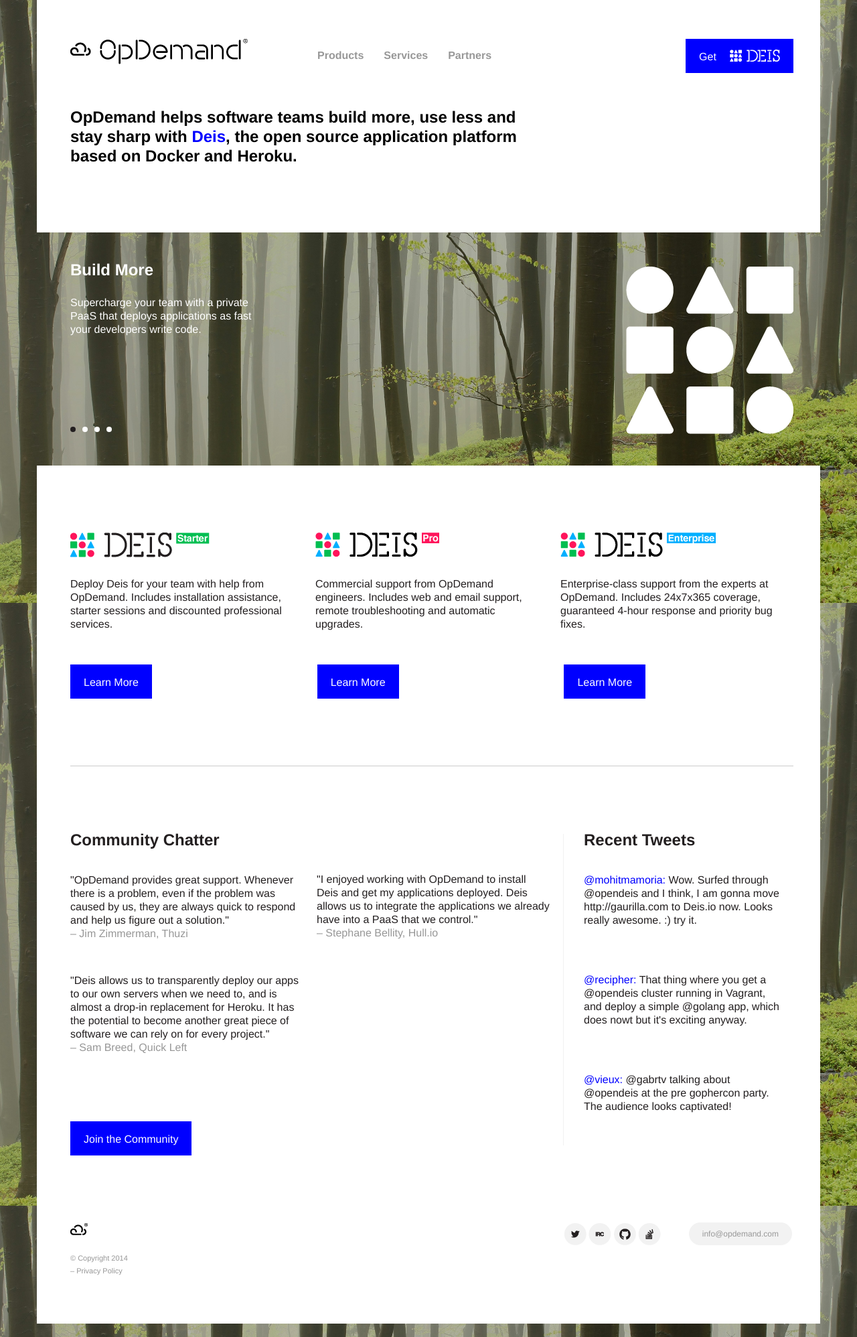
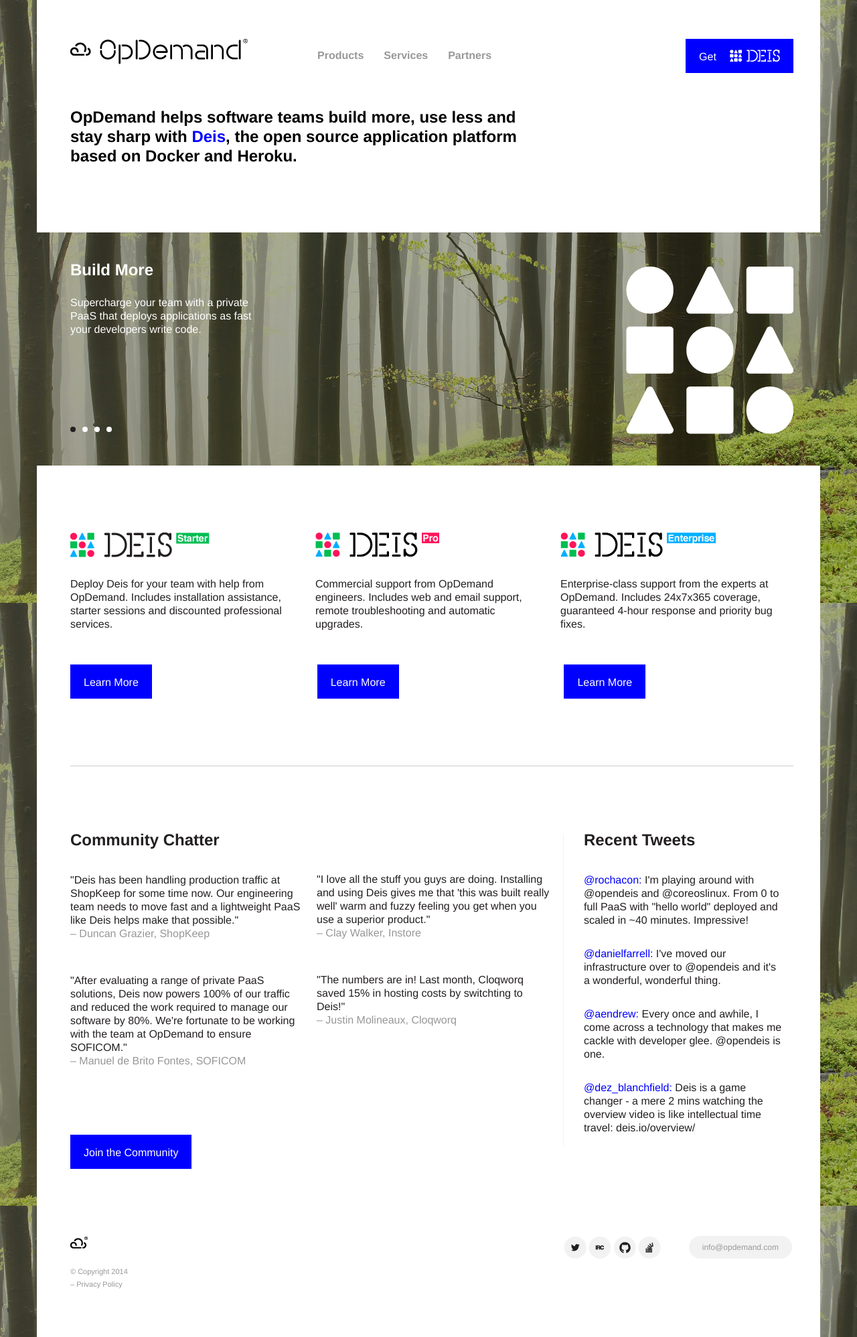
Before and after one commit to gpxl/opdemand.com, a Jekyll site: the page built from index.html, in a window 1280 px wide. Shown: the whole page at 67% size. Built offline with Jekyll 4.4.1, drawn with Linux system fonts in a browser that asks for light colours; nearby versions of some CDN libraries; Markdown is read by kramdown in place of the engine named in the settings.

Commit message:
chore(index): update chatter and tweets

```diff
--- a/css/main.css
+++ b/css/main.css
@@ -109,9 +109,9 @@
 .community .community-item .community-button:last-of-type{margin-right:0}
 .community .community-item .community-tweets{width:300px;height:465px;padding-left:30px;border-left:1px solid #f2f2f2}
 .community .community-item .community-tweets h2{margin-bottom:30px}
-.community .community-item .community-tweets p{margin:0 0 50px 0}
-.community .community-item .community-tweets p:nth-child(2){margin-bottom:69px}
-.community .community-item .community-tweets p:nth-child(3){margin-bottom:69px}
+.community .community-item .community-tweets p{margin:0 0 30px 0}
+.community .community-item .community-tweets p:nth-child(2){margin-bottom:30px}
+.community .community-item .community-tweets p:nth-child(3){margin-bottom:30px}
 .community .community-item .community-tweets p .tweet-author{color:#00f}
 .community .community-item .community-tweets p a{color:#00f}
 .community .community-item .community-tweets .tweet-links{position:relative;top:34px}
--- a/index.html
+++ b/index.html
@@ -62,21 +62,22 @@
 	<section class="community">
 	  <article class="community-item">
 	    <h2>Community Chatter</h2>
-	    <p>"OpDemand provides great support.  Whenever there is a problem, even if the problem was caused by us, they are always quick to respond and help us figure out a solution."<br><span class="community-feedback-author">– Jim Zimmerman, <a href="http://www.thuzi.com/" target="_blank">Thuzi</a></span></p>
-	    <p>"Deis allows us to transparently deploy our apps to our own servers when we need to, and is almost a drop-in replacement for Heroku. It has the potential to become another great piece of software we can rely on for every project."<br><span class="community-feedback-author">– Sam Breed, <a href="http://quickleft.com/" target="_blank">Quick Left</a></span></p>
+	    <p>"Deis has been handling production traffic at ShopKeep for some time now. Our engineering team needs to move fast and a lightweight PaaS like Deis helps make that possible."<br><span class="community-feedback-author">– Duncan Grazier, <a href="http://www.shopkeep.com/" target="_blank">ShopKeep</a></span></p>
+	    <p>"After evaluating a range of private PaaS solutions, Deis now powers 100% of our traffic and reduced the work required to manage our software by 80%.  We're fortunate to be working with the team at OpDemand to ensure SOFICOM."<br><span class="community-feedback-author">– Manuel de Brito Fontes, <a href="https://soficom.cl/" target="_blank">SOFICOM</a></span></p>
 	    <a href="http://deis.io/get-involved/" target="_blank" class="community-button">Join the Community</a>
 	  </article>
 	  <article class="community-item">
 	    <div style="height:28px"></div>
-	    <p>"I enjoyed working with OpDemand to install Deis and get my applications deployed.  Deis allows us to integrate the applications we already have into a PaaS that we control."<br><span class="community-feedback-author">– Stephane Bellity, <a href="http://hull.io/" target="_blank">Hull.io</a></span></p>
-<!-- 	    <p>"I'm really happy with the thought and design of Deis. It's so pluggable that it can work on any infrastructure I want. Hacking on Deis has also been a breeze, thanks to OpDemand's design choices."<br><span class="community-feedback-author">– Matthew Fisher, <a href="http://www.activestate.com/" target="_blank">ActiveState</a></span></p> -->
+	    <p>"I love all the stuff you guys are doing.  Installing and using Deis gives me that 'this was built really well' warm and fuzzy feeling you get when you use a superior product."<br><span class="community-feedback-author">– Clay Walker, <a href="https://instoredoes.com/" target="_blank">Instore</a></span></p>
+        <p>"The numbers are in! Last month, Cloqworq saved 15% in hosting costs by switchting to Deis!"<br><span class="community-feedback-author">– Justin Molineaux, <a href="https://cloqworq.com/" target="_blank">Cloqworq</a></span></p>
 	  </article>
 	  <article class="community-item">
 	      <div class="community-tweets">
 	        <h2>Recent Tweets</h2>
-	        <p><a href="https://twitter.com/mohitmamoria/status/405715228052033536" target="_blank">@mohitmamoria: </a>Wow. Surfed through @opendeis and I think, I am gonna move http://gaurilla.com  to Deis.io now. Looks really awesome. :) try it.</p>
-	        <p><a href="https://twitter.com/recipher/status/463337844606779392" target="_blank">@recipher: </a>That thing where you get a @opendeis cluster running in Vagrant, and deploy a simple @golang app, which does nowt but it's exciting anyway.</p>
-	        <p><a href="https://twitter.com/vieux/status/459137404670967808" target="_blank">@vieux: </a>@gabrtv talking about @opendeis at the pre gophercon party. The audience looks captivated!</p>
+	        <p><a href="https://twitter.com/rochacon/status/489076160794738688" target="_blank">@rochacon: </a>I'm playing around with @opendeis and @coreoslinux. From 0 to full PaaS with "hello world" deployed and scaled in ~40 minutes. Impressive!</p>
+	        <p><a href="https://twitter.com/danielfarrell/status/518097848404299776" target="_blank">@danielfarrell: </a>I've moved our infrastructure over to @opendeis and it's a wonderful, wonderful thing.</p>
+            <p><a href="https://twitter.com/aendrew/status/484386531319091200" target="_blank">@aendrew: </a>Every once and awhile, I come across a technology that makes me cackle with developer glee. @opendeis is one.</p>
+	        <p><a href="https://twitter.com/dez_blanchfield/status/486104597648670720" target="_blank">@dez_blanchfield: </a>Deis is a game changer - a mere 2 mins watching the overview video is like intellectual time travel: deis.io/overview/</p>
 	      </div>
 	  </article>
 	  <div style="clear:both;"></div>
```
